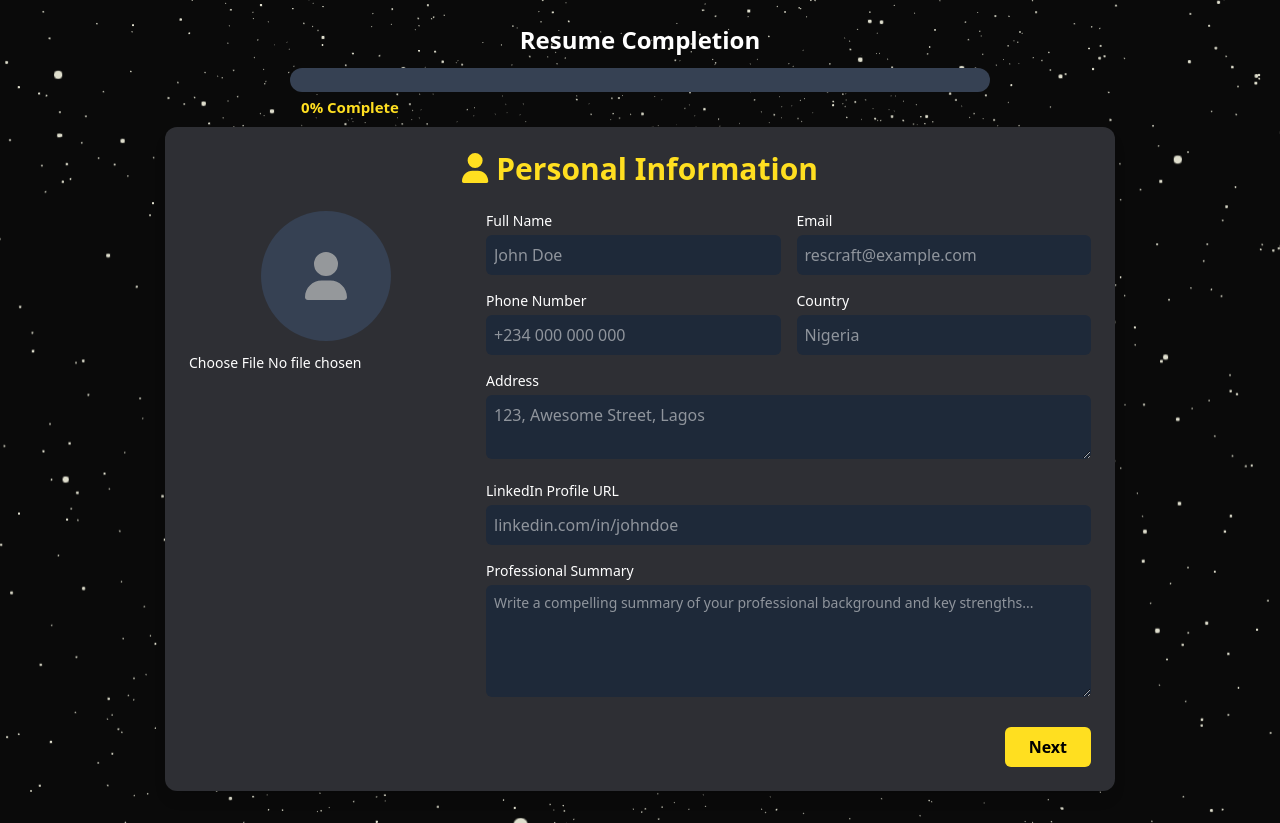
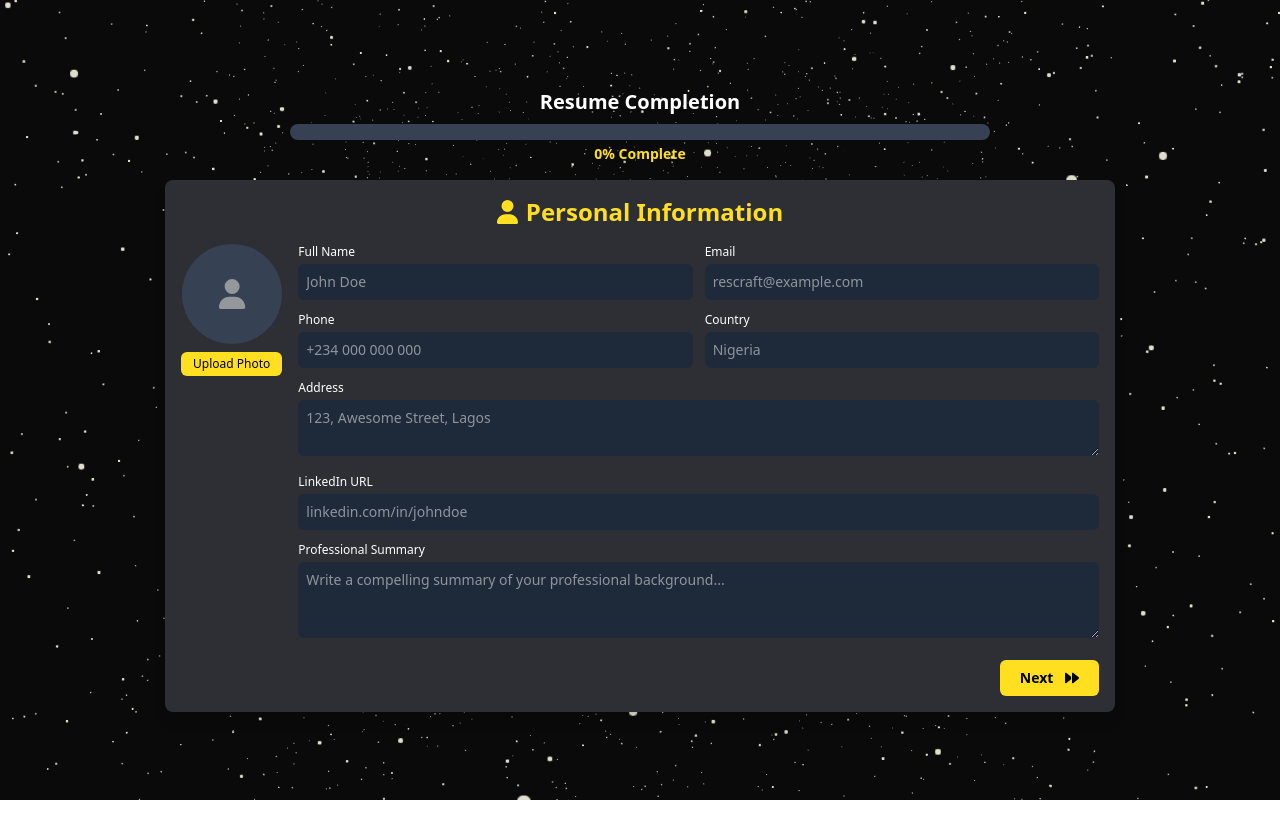
Before and after one commit to AbasThomas/main-resume-builder, a React (Vite) app: page /builder in a window 1280 px wide. After the commit the page ends 800 px from the top, so only its background shows below. Built offline with nearby package versions, Linux system fonts and the light colour scheme.

Commit message:
auto-commit

```diff
--- a/src/Sections/PersonalInformation.jsx
+++ b/src/Sections/PersonalInformation.jsx
@@ -1,6 +1,6 @@
 import React, { useState } from 'react';
 import { FontAwesomeIcon } from '@fortawesome/react-fontawesome';
-import { faUser } from '@fortawesome/free-solid-svg-icons';
+import { faUser, faForward } from '@fortawesome/free-solid-svg-icons';
 
 const PersonalInfoForm = ({ onChange, onNext }) => {
   const [formData, setFormData] = useState({
@@ -32,16 +32,16 @@ const PersonalInfoForm = ({ onChange, onNext }) => {
   };
 
   return (
-    <form className="bg-[#2e2f34] p-6 rounded-xl text-white w-full max-w-[950px] mx-auto shadow-lg">
-      <h2 className="text-3xl font-bold mb-6 text-center text-yellow-300">
+    <form className="bg-[#2e2f34] p-4 rounded-lg text-white w-full max-w-[950px] mx-auto shadow-lg max-h-[85vh] overflow-y-auto">
+      <h2 className="text-2xl font-bold mb-4 text-center text-yellow-300">
         <FontAwesomeIcon icon={faUser} className="mr-2" />
         Personal Information
       </h2>
 
-      <div className="flex flex-col md:flex-row gap-6">
+      <div className="flex flex-col md:flex-row gap-4">
         {/* Profile Image Section */}
-        <div className="flex flex-col items-center gap-3">
-          <div className="bg-gray-700 rounded-full w-[130px] h-[130px] flex justify-center items-center overflow-hidden">
+        <div className="flex flex-col items-center gap-2">
+          <div className="bg-gray-700 rounded-full w-[100px] h-[100px] flex justify-center items-center overflow-hidden">
             {formData.profileImage ? (
               <img
                 src={URL.createObjectURL(formData.profileImage)}
@@ -49,112 +49,121 @@ const PersonalInfoForm = ({ onChange, onNext }) => {
                 className="w-full h-full object-cover rounded-full"
               />
             ) : (
-              <FontAwesomeIcon icon={faUser} className="text-5xl text-[#95989B]" />
+              <FontAwesomeIcon icon={faUser} className="text-3xl text-[#95989B]" />
             )}
           </div>
+
+          {/* Custom Upload Button */}
+          <label
+            htmlFor="profileImage"
+            className="cursor-pointer bg-yellow-300 text-black text-xs px-3 py-1 rounded-md hover:bg-yellow-400 transition"
+          >
+            Upload Photo
+          </label>
           <input
+            id="profileImage"
             type="file"
             name="profileImage"
             accept="image/*"
             onChange={handleChange}
-            className="text-sm"
+            className="hidden"
           />
         </div>
 
         {/* Input Fields */}
-        <div className="flex-1 space-y-4">
-          <div className="grid grid-cols-1 md:grid-cols-2 gap-4">
+        <div className="flex-1 space-y-3">
+          <div className="grid grid-cols-1 md:grid-cols-2 gap-3">
             <div>
-              <label className="block mb-1 text-sm">Full Name</label>
+              <label className="block mb-1 text-xs">Full Name</label>
               <input
                 type="text"
                 name="fullName"
                 value={formData.fullName}
                 onChange={handleChange}
                 placeholder="John Doe"
-                className="w-full p-2 bg-gray-800 rounded-md text-white"
+                className="w-full p-2 bg-gray-800 rounded-md text-sm"
               />
             </div>
             <div>
-              <label className="block mb-1 text-sm">Email</label>
+              <label className="block mb-1 text-xs">Email</label>
               <input
                 type="email"
                 name="email"
                 value={formData.email}
                 onChange={handleChange}
                 placeholder="rescraft@example.com"
-                className="w-full p-2 bg-gray-800 rounded-md text-white"
+                className="w-full p-2 bg-gray-800 rounded-md text-sm"
               />
             </div>
             <div>
-              <label className="block mb-1 text-sm">Phone Number</label>
+              <label className="block mb-1 text-xs">Phone</label>
               <input
                 type="tel"
                 name="phone"
                 value={formData.phone}
                 onChange={handleChange}
                 placeholder="+234 000 000 000"
-                className="w-full p-2 bg-gray-800 rounded-md text-white"
+                className="w-full p-2 bg-gray-800 rounded-md text-sm"
               />
             </div>
             <div>
-              <label className="block mb-1 text-sm">Country</label>
+              <label className="block mb-1 text-xs">Country</label>
               <input
                 type="text"
                 name="address"
                 value={formData.address}
                 onChange={handleChange}
                 placeholder="Nigeria"
-                className="w-full p-2 bg-gray-800 rounded-md text-white"
+                className="w-full p-2 bg-gray-800 rounded-md text-sm"
               />
             </div>
           </div>
 
           <div>
-            <label className="block mb-1 text-sm">Address</label>
+            <label className="block mb-1 text-xs">Address</label>
             <textarea
               name="location"
               value={formData.location}
               onChange={handleChange}
               rows={2}
               placeholder="123, Awesome Street, Lagos"
-              className="w-full p-2 bg-gray-800 rounded-md text-white"
+              className="w-full p-2 bg-gray-800 rounded-md text-sm"
             />
           </div>
 
           <div>
-            <label className="block mb-1 text-sm">LinkedIn Profile URL</label>
+            <label className="block mb-1 text-xs">LinkedIn URL</label>
             <input
               type="url"
               name="linkedin"
               value={formData.linkedin}
               onChange={handleChange}
               placeholder="linkedin.com/in/johndoe"
-              className="w-full p-2 bg-gray-800 rounded-md text-white"
+              className="w-full p-2 bg-gray-800 rounded-md text-sm"
             />
           </div>
 
           <div>
-            <label className="block mb-1 text-sm">Professional Summary</label>
+            <label className="block mb-1 text-xs">Professional Summary</label>
             <textarea
               name="professionalSummary"
               value={formData.professionalSummary}
               onChange={handleChange}
-              rows={4}
-              placeholder="Write a compelling summary of your professional background and key strengths..."
-              className="w-full p-2 bg-gray-800 rounded-md text-white placeholder:text-sm"
+              rows={3}
+              placeholder="Write a compelling summary of your professional background..."
+              className="w-full p-2 bg-gray-800 rounded-md text-sm placeholder:text-sm"
             />
           </div>
         </div>
       </div>
 
-      <div className="mt-6 justify-self-end">
+      <div className="mt-4 text-right">
         <button
           type="button"
           onClick={handleNext}
-          className="bg-yellow-300 text-black font-bold px-6 py-2 rounded-md hover:bg-yellow-400 transition"
+          className="bg-yellow-300 text-black font-semibold px-5 py-2 text-sm rounded-md hover:bg-yellow-400 transition"
         >
-          Next  <FontAwesomeIcon icon="fa-forward" />
+          Next <FontAwesomeIcon icon={faForward} className="ml-2" />
         </button>
       </div>
     </form>
--- a/src/pages/ResumeBuilder.jsx
+++ b/src/pages/ResumeBuilder.jsx
@@ -1,43 +1,46 @@
 import React, { useState } from 'react';
 import R3FBackground from '../components/R3FBackground';
 import PersonalInfoForm from '../Sections/PersonalInformation';
+
 const ResumeBuilder = () => {
-  // Example state for progress (0 to 100)
   const [progress, setProgress] = useState(0);
 
   return (
-        <div className="relative w-full  text-white bg-[var(--almost-black)] overflow-hidden">
+    <div className="relative w-full h-screen text-white bg-[var(--almost-black)] overflow-hidden flex items-center justify-center">
+      {/* 3D Background */}
       <div className="absolute inset-0 z-0">
         <R3FBackground blur />
       </div>
 
-          <div className="relative z-10 p-6  mx-auto">
-            <div className='flex items-center justify-center flex-col'>
-              <h2 className="mb-3  text-2xl font-bold">Resume Completion</h2>
+      {/* Foreground Content */}
+      <div className="relative z-10 w-full max-w-[1000px] px-4">
+        <div className="flex flex-col items-center justify-center mb-4">
+          <h2 className="text-xl font-bold mb-2">Resume Completion</h2>
 
-              {/* Progress Bar Container */}
-              <div className="w-[700px]  bg-gray-700 rounded-full h-6 ">
-                {/* Progress Fill */}
+          {/* Progress Bar */}
+          <div className="w-full max-w-[700px] bg-gray-700 rounded-full h-4">
             <div
-                  className="bg-yellow-300 h-6 rounded-full transition-all duration-500 ease-in-out "
+              className="bg-yellow-300 h-4 rounded-full transition-all duration-500 ease-in-out"
               style={{ width: `${progress}%` }}
             />
           </div>
-            <p className="mt-1 text-yellow-300 font-semibold text-[15px] relative right-[290px]">{progress}% Complete</p>
-
+          <p className="mt-1 text-yellow-300 font-semibold text-sm">{progress}% Complete</p>
         </div>
 
-          <div className=" p-2 ">
+        {/* Form */}
         <PersonalInfoForm
-                  onChange={data => console.log('Form Data Updated:', data)}
-                  onNext={data => {
+          onChange={(data) => {
+            console.log('Form Data Updated:', data);
+            // Optionally update progress dynamically here
+            const filledFields = Object.values(data).filter(Boolean).length;
+            const totalFields = Object.keys(data).length;
+            setProgress(Math.round((filledFields / totalFields) * 100));
+          }}
+          onNext={(data) => {
             console.log('Next clicked, current data:', data);
-                    // Move to next step in resume builder or save data
           }}
         />
       </div>
-          </div>
-
     </div>
   );
 };
```
Lines whose indentation alone changed are shown as unchanged.
